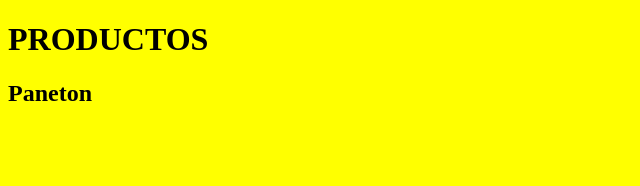
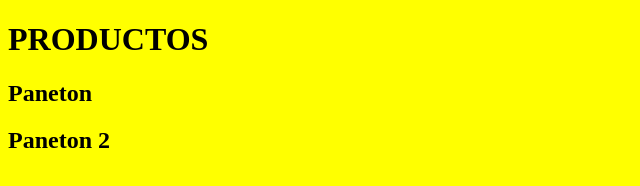
Before and after one commit to RonaldChura/sangabriel, a plain HTML site: page index.html in a window 1280 px wide. Shown: the whole page, without its empty margins (0-640 px from the left). Drawn offline with Linux system fonts and the light colour scheme.

Commit message:
segundo producto

```diff
--- a/index.html
+++ b/index.html
@@ -9,5 +9,6 @@
 <body>
 	<h1>PRODUCTOS</h1>
 	<h2>Paneton</h2>
+	<h2>Paneton 2</h2>
 </body>
 </html>
```
